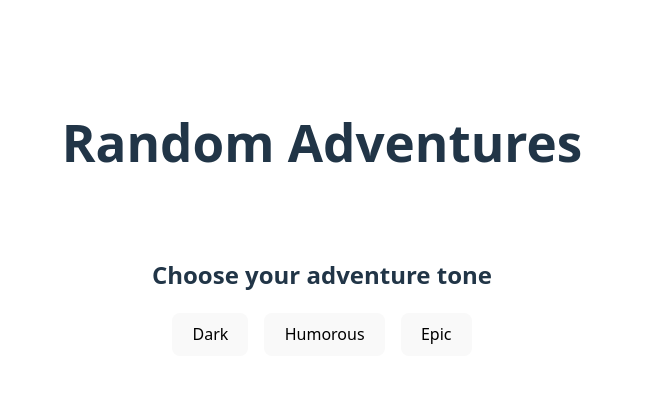
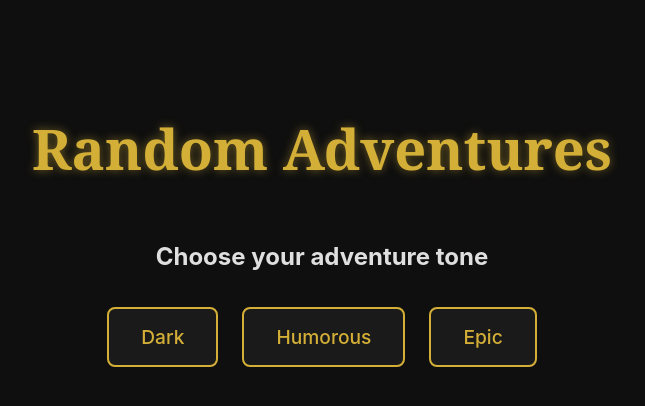
Before and after one commit to DanielPettersson/random-adventures, a React app in the folder frontend/: page / in a window 1280 px wide. Shown: the top 406 px of the page, without its empty margins (318-963 px from the left). Built offline with nearby package versions, Linux system fonts and the light colour scheme; the HTML template or start-up script is replaced by a standard one; what @bufbuild/protobuf, @connectrpc/connect, @connectrpc/connect-web would draw is missing.

Commit message:
feat(ui): Implement Phase 3 Final Polishing & UX

```diff
--- a/frontend/src/App.css
+++ b/frontend/src/App.css
@@ -1,3 +1,18 @@
+:root {
+  font-family: 'Inter', system-ui, Avenir, Helvetica, Arial, sans-serif;
+  line-height: 1.5;
+  font-weight: 400;
+
+  color-scheme: dark;
+  color: rgba(255, 255, 255, 0.87);
+  background-color: #0f0f0f;
+
+  font-synthesis: none;
+  text-rendering: optimizeLegibility;
+  -webkit-font-smoothing: antialiased;
+  -moz-osx-font-smoothing: grayscale;
+}
+
 #root {
   max-width: 1280px;
   margin: 0 auto;
@@ -12,38 +27,82 @@
   min-height: 80vh;
 }
 
+h1 {
+  font-family: 'Georgia', serif;
+  font-size: 3.5rem;
+  color: #d4af37; /* Gold */
+  text-shadow: 0 0 10px rgba(212, 175, 55, 0.5);
+  margin-bottom: 0.5rem;
+}
+
+.tone-selection {
+  animation: fadeIn 1s ease-out;
+}
+
 .tone-buttons {
   display: flex;
   justify-content: center;
-  gap: 1rem;
-  margin-top: 1rem;
+  gap: 1.5rem;
+  margin-top: 2rem;
+}
+
+.tone-buttons button {
+  padding: 1rem 2rem;
+  font-size: 1.2rem;
+  font-family: inherit;
+  background: #1a1a1a;
+  border: 2px solid #d4af37;
+  color: #d4af37;
+  border-radius: 8px;
+  cursor: pointer;
+  transition: all 0.3s ease;
+}
+
+.tone-buttons button:hover {
+  background: #d4af37;
+  color: #0f0f0f;
+  box-shadow: 0 0 20px rgba(212, 175, 55, 0.4);
+  transform: translateY(-2px);
 }
 
 .adventure-feed {
   display: flex;
   flex-direction: column;
-  gap: 1.5rem;
-  max-width: 800px;
+  gap: 2rem;
+  max-width: 900px;
   margin: 0 auto;
-  padding: 1rem;
-  border: 1px solid #444;
-  border-radius: 8px;
-  background: #1a1a1a;
-  max-height: 500px;
+  padding: 2rem;
+  border: 1px solid #333;
+  border-radius: 12px;
+  background: rgba(20, 20, 20, 0.8);
+  max-height: 65vh;
   overflow-y: auto;
+  box-shadow: inset 0 0 30px rgba(0, 0, 0, 0.5);
+  scrollbar-width: thin;
+  scrollbar-color: #444 #1a1a1a;
 }
 
 .adventure-segment {
   display: flex;
   flex-direction: column;
-  gap: 1rem;
-  padding: 1rem;
-  border-bottom: 1px solid #333;
+  gap: 1.5rem;
+  padding-bottom: 2rem;
+  border-bottom: 1px solid #222;
+  animation: slideIn 0.5s ease-out;
+}
+
+.segment-image {
+  width: 100%;
+  border-radius: 8px;
+  overflow: hidden;
+  box-shadow: 0 10px 30px rgba(0, 0, 0, 0.7);
+  background: #111;
 }
 
 .segment-image img {
-  max-width: 100%;
-  border-radius: 4px;
+  width: 100%;
+  display: block;
+  transition: opacity 1s ease;
 }
 
 .image-placeholder {
@@ -52,33 +111,82 @@
   display: flex;
   align-items: center;
   justify-content: center;
-  background: #333;
-  color: #888;
-  border-radius: 4px;
+  background: linear-gradient(45deg, #1a1a1a, #222);
+  color: #666;
+  font-style: italic;
+}
+
+.segment-text {
+  font-size: 1.25rem;
+  line-height: 1.8;
+  text-align: left;
+  color: #e0e0e0;
+  font-family: 'Merriweather', serif;
 }
 
 .prompt-input {
   display: flex;
-  gap: 0.5rem;
-  max-width: 800px;
+  gap: 1rem;
+  max-width: 900px;
   margin: 0 auto;
   width: 100%;
+  background: #1a1a1a;
+  padding: 1rem;
+  border-radius: 12px;
+  border: 1px solid #333;
 }
 
 .prompt-input input {
   flex: 1;
-  padding: 0.8rem;
-  border-radius: 4px;
+  padding: 1rem;
+  border-radius: 8px;
   border: 1px solid #444;
-  background: #222;
+  background: #0f0f0f;
   color: white;
+  font-size: 1.1rem;
+}
+
+.prompt-input button {
+  padding: 0 2rem;
+  background: #d4af37;
+  color: #0f0f0f;
+  border: none;
+  border-radius: 8px;
+  font-weight: bold;
+  cursor: pointer;
+  transition: background 0.3s;
+}
+
+.prompt-input button:disabled {
+  background: #555;
+  cursor: not-allowed;
 }
 
 .game-controls {
   display: flex;
   justify-content: space-between;
   align-items: center;
-  max-width: 800px;
+  max-width: 900px;
   margin: 0 auto;
   width: 100%;
+  color: #888;
 }
+
+.game-controls button {
+  background: transparent;
+  border: 1px solid #444;
+  color: #888;
+  padding: 0.5rem 1rem;
+  border-radius: 4px;
+  cursor: pointer;
+}
+
+@keyframes fadeIn {
+  from { opacity: 0; }
+  to { opacity: 1; }
+}
+
+@keyframes slideIn {
+  from { opacity: 0; transform: translateY(20px); }
+  to { opacity: 1; transform: translateY(0); }
+}
```
Also changed, not shown: 1 other file (tests, documents, lock files or other folders).
